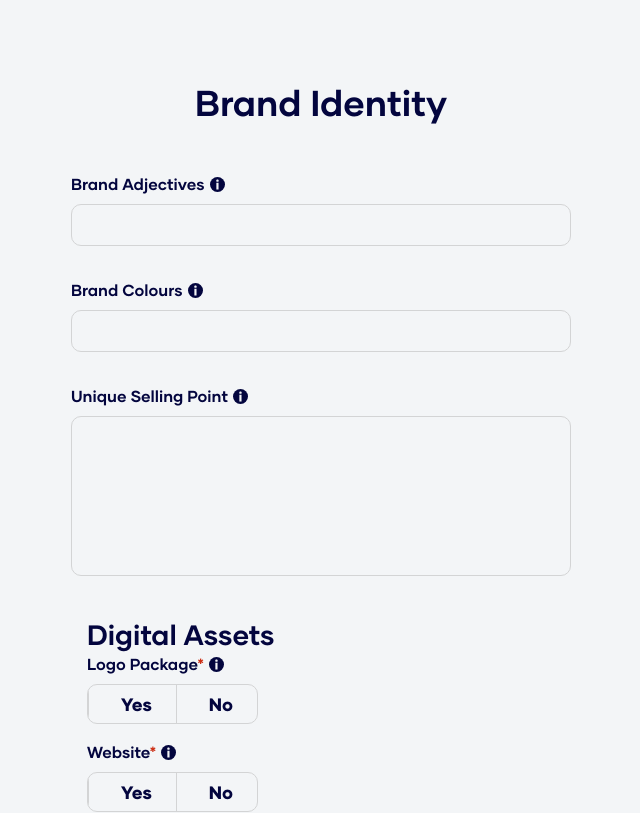
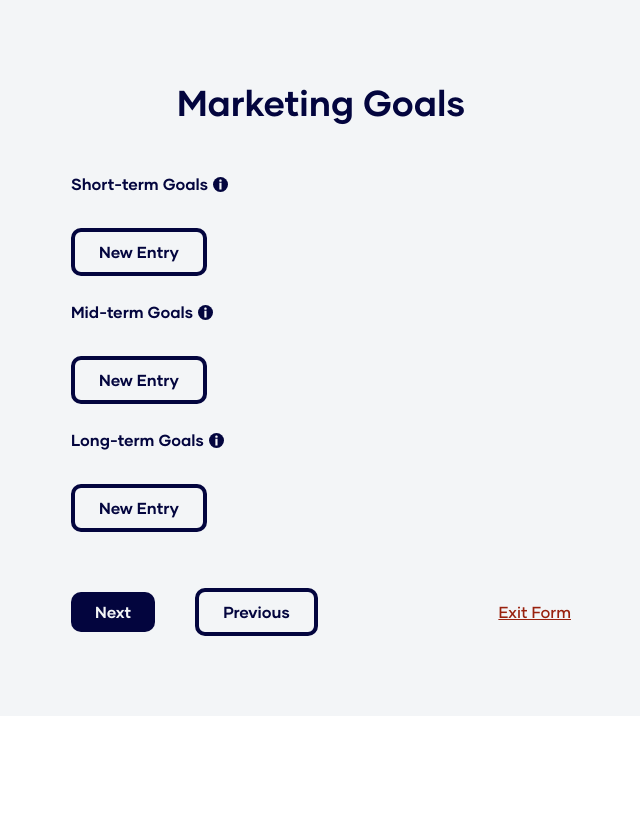
Before and after one commit to maplesyrupman/rwi-site, a Next.js app: page /test-page in a window 1280 px wide. Shown: the top 813 px of the page, without its empty margins (319-959 px from the left). Built offline with nearby package versions, Linux system fonts and the light colour scheme.

Commit message:
bug fixes in datepick, picklist, and growinglist

```diff
--- a/components/ToolTip/styles.module.css
+++ b/components/ToolTip/styles.module.css
@@ -9,7 +9,7 @@
     text-align: left;
     border-radius: 0px 10px 10px 10px;
     padding: 0.5rem 1rem;
-    position: fixed;
+    position: relative;
     z-index: 1;
     margin-left: 01rem;
     margin-top: 0.5rem;
--- a/components/form-components/DatePick/index.tsx
+++ b/components/form-components/DatePick/index.tsx
@@ -5,7 +5,6 @@ import {FormQuestionProps, Question} from '../../../types'
 function getPastYears(): string[] {
     const years: string[] = []
     let currentYear:any = new Date().getFullYear()
-    console.log(currentYear)
     for (let i = 1900; i <= currentYear; i++) {
         years.unshift(i + '')
     }
@@ -21,25 +20,30 @@ function getDays(): string[] {
 }
 
 export default function DatePick({ question, change, validate }: FormQuestionProps) {
-    const {id, label, year, month, day} = question
+    const {id, label, year, month, day, initValue: initialValue} = question
+
     const [date, setDate] = useState({ year: '', month: '', day: '' })
-    function updateDate(id: string, value: string) {
-        switch (id) {
+    function updateDate(unit: string, value: string) {
+        let newDate:{year:string, month:string, day:string}
+        switch (unit) {
             case 'day':
-                setDate({ ...date, day: value })
+                newDate = { ...date, day: value }
+                setDate(newDate)
+                change(id, newDate)
                 break
             case 'month':
-                setDate({ ...date, month: value })
+                newDate = { ...date, month: value }
+                setDate(newDate)
+                change(id, newDate)
                 break
             case 'year':
-                setDate({ ...date, year: value })
+                newDate = { ...date, year: value }
+                setDate(newDate)
+                change(id, newDate)
                 break
         }
+
     }
-
-    useEffect(() => {
-        change(id, date)
-    }, [date, change, id])
 
     const dayQuestion:Question = {
         id:'day',
@@ -49,7 +53,8 @@ export default function DatePick({ question, change, validate }: FormQuestionPro
         size:'small',
         options:getDays(),
         required:false,
-        value:''
+        value:'',
+        initValue: initialValue?.day || undefined
     }
 
     const monthQuestion:Question = {
@@ -60,18 +65,20 @@ export default function DatePick({ question, change, validate }: FormQuestionPro
         size:'small',
         options:['01', '02', '03', '04', '05', '06', '07', '08', '09', '10', '11', '12'],
         required:false,
-        value:''
+        value:'',
+        initValue: initialValue?.month || undefined
     }
 
     const yearQuestion:Question = {
-        id:'day',
+        id:'year',
         type:'picklist',
         label:'',
         placeholder:'yyyy',
         size:'small',
         options:getPastYears(),
         required:false,
-        value:''
+        value:'',
+        initValue: initialValue?.year || undefined
     }
 
     return (
--- a/components/form-components/FormPage/index.tsx
+++ b/components/form-components/FormPage/index.tsx
@@ -4,10 +4,11 @@ import Button from '../../Button'
 import Link from '../../Button/link'
 
 import { FormPageProps } from '../../../types'
-import getFormComponent from '../../../lib/getFormComponent';
+import getFormComponent from '../../../lib/getFormComponent'
+import { Question } from '../../../types';
 
 
-export default function FormPage({ questions, title }: FormPageProps) {
+export default function FormPage({ questions, title, change }: FormPageProps) {
 
     return (
         <div className={styles.pageContainer}>
@@ -18,7 +19,7 @@ export default function FormPage({ questions, title }: FormPageProps) {
             </div>
             <div className={styles.page}>
                 <div className={styles.questions}>
-                    {questions.map(getFormComponent)}
+                    {questions.map((question:Question) => getFormComponent(question, change))}
                 </div>
                 <div className={styles.buttons}>
                     <div className={styles.navigation}>
--- a/components/form-components/GrowingList/form.tsx
+++ b/components/form-components/GrowingList/form.tsx
@@ -1,10 +1,8 @@
-import React, { useEffect, useState } from 'react'
+import React, { useState } from 'react'
+import getFormComponent from '../../../lib/getFormComponent'
 
-import ShortAnswer from '../ShortAnswer'
-import LongAnswer from '../LongAnswer'
 import Button from '../../Button'
-import { EventEmitter } from 'stream'
-import styles from './growingList.module.css';
+import styles from './growingList.module.css'
 
 type Props = {
     fields: any[],
@@ -14,7 +12,7 @@ type Props = {
     submit: (entry: any, idx: number | undefined, option: any) => void
 }
 
-export default function GLForm({ fields, initState, submit, idx, id,  }: Props) {
+export default function GLForm({ fields, initState, submit, idx, id, }: Props) {
 
     const formStateTemplate: any = {}
     fields.forEach(field => {
@@ -42,6 +40,7 @@ export default function GLForm({ fields, initState, submit, idx, id,  }: Props)
         const reset = new Event('reset')
         form.dispatchEvent(reset)
         if (typeof idx == 'number') {
+            console.log('edit!!', entry)
             submit(entry, idx, 'edit')
         } else {
             submit(entry, undefined, 'add')
@@ -57,14 +56,9 @@ export default function GLForm({ fields, initState, submit, idx, id,  }: Props)
         >
             {fields.map((field, idx) => {
                 const initialValue: string = entry[Object.keys(entry)[idx]] || ''
-                field.initValue = initialValue
-                return (
-                    <div key={idx}>
-                        {(field.type === 'short' || field.type === 'email') && (
-                            <ShortAnswer question={field} change={change} />
-                        )}
-                    </div>
-                )
+                const updatedField = {...field}
+                updatedField.initValue = initialValue
+                return getFormComponent(updatedField, change)
             })}
             <div className={styles.btnCon}>
                 <Button type='submit' text='Submit' btnStyle='primary' func={() => console.log('submit')} />
--- a/components/form-components/GrowingList/index.tsx
+++ b/components/form-components/GrowingList/index.tsx
@@ -1,7 +1,7 @@
-import { useEffect, useState } from 'react'
+import { useState } from 'react'
 import GLForm from './form'
 import stylesMain from '../styles.module.css'
-import styles from './growingList.module.css';
+import styles from './growingList.module.css'
 import Button from '../../Button'
 import ListEntry from './listEntry'
 import ToolTip from '../../ToolTip'
@@ -28,26 +28,29 @@ export default function GrowingList({question, change, validate}: FormQuestionPr
         hideForm()
         switch (option) {
             case 'add':
-                mutateList((state: any) => [...state, entry]);
+                mutateList((state: any) => {
+                    const newState = [...state, entry]
+                    change(id, newState)
+                    return newState
+                });
                 break
             case 'delete':
                 const newState = [...list]
-                idx && newState.splice(idx, 1)
+                idx !== undefined && newState.splice(idx, 1)
+                change(id, newState)
                 mutateList(newState)
                 break
             case 'edit':
+                if(idx === undefined) return
+
                 mutateList((state: any) => {
                     const newState = [...state]
-                    idx && newState.splice(idx, 1, entry)
+                    newState.splice(idx, 1, entry)
+                    change(id, newState)
                     return newState
                 })
-                break;
         }
     }
-
-    useEffect(() => {
-
-    }, [list])
 
     const formStateTemplate: any = {}
     fields.forEach(field => {
@@ -82,7 +85,7 @@ export default function GrowingList({question, change, validate}: FormQuestionPr
                 </div>
             ) : (
                 <div>
-                    <Button text='Add Contact' func={() => showForm()} type='button' btnStyle='secondary' />
+                    <Button text='New Entry' func={() => showForm()} type='button' btnStyle='secondary' />
                 </div>
             )}
         </div>
--- a/components/form-components/Picklist/index.tsx
+++ b/components/form-components/Picklist/index.tsx
@@ -8,13 +8,13 @@ import { IoIosArrowDown } from 'react-icons/io'
 import { FormQuestionProps } from '../../../types'
 
 export default function Picklist({ question, change, validate }: FormQuestionProps) {
-    const {id, label, options, other, size, placeholder, multi, required, toolTip} = question
+    const {id, label, options, other, size, placeholder, multi, required, toolTip, initValue} = question
 
     if (!options) {
         throw new Error('Picklist must be provided with options')
     }
 
-    const [selected, setSelected] = useState(placeholder)
+    const [selected, setSelected] = useState(initValue || placeholder)
     const [dropdownOpen, setDropdownOpen] = useState(false)
 
 
--- a/lib/getFormComponent.tsx
+++ b/lib/getFormComponent.tsx
@@ -15,32 +15,32 @@ import {
     Number
 } from '../components/form-components'
 
-export default function getFormComponent(question: Question): React.ReactNode {
+export default function getFormComponent(question: Question, change:(id:string, value:any) => void): React.ReactNode {
     switch(question.type) {
         case 'short':
-            return <ShortAnswer question={question} key={question.id} change={() => console.log(question.label)} />
+            return <ShortAnswer question={question} key={question.id} change={change} />
         case 'long':
-            return <LongAnswer question={question} key={question.id} change={() => console.log(question.label)} />
+            return <LongAnswer question={question} key={question.id} change={change} />
         case 'date-pick':
-            return <DatePick question={question} key={question.id} change={() => console.log(question.label)} />
+            return <DatePick question={question} key={question.id} change={change} />
         case 'growing-list':
-            return <GrowingList question={question} key={question.id} change={() => console.log(question.label)} />
+            return <GrowingList question={question} key={question.id} change={change} />
         case 'conditional-question':
-            return <ConditionalQuestion question={question} key={question.id} change={() => console.log(question.label)} />
+            return <ConditionalQuestion question={question} key={question.id} change={change} />
         case 'picklist':
-            return <Picklist question={question} key={question.id} change={() => console.log(question.label)} />
+            return <Picklist question={question} key={question.id} change={change} />
         case 'radio':
-            return <Radio question={question} key={question.id} change={() => console.log(question.label)} />
+            return <Radio question={question} key={question.id} change={change} />
         case 'range-slider':
-            return <RangeSlider question={question} key={question.id} change={() => console.log(question.label)} />
+            return <RangeSlider question={question} key={question.id} change={change} />
         case 'number':
-            return <Number question={question} key={question.id} change={() => console.log(question.label)} />
+            return <Number question={question} key={question.id} change={change} />
         case 'radio-scale':
-            return <RadioScale question={question} key={question.id} change={() => {console.log(question.label)}} />
+            return <RadioScale question={question} key={question.id} change={change} />
         case 'tags':
-            return <Tags question={question} key={question.id} change={() => {console.log(question.label)}} />
+            return <Tags question={question} key={question.id} change={change} />
         case 'list':
-            return <List question={question} key={question.id} change={() => {console.log(question.label)}} />
+            return <List question={question} key={question.id} change={change} />
         default:
             console.log('invalid question format provided')
     }
--- a/pages/discovery-questionnaire/questions.ts
+++ b/pages/discovery-questionnaire/questions.ts
@@ -42,27 +42,32 @@ const questions: DiscoveryQuestionnaire = {
                             label: 'First name',
                             type: 'short',
                             id: '0-3-0',
-                            value: ''
+                            value: '',
+                            initValue: undefined
                         }, {
                             label: 'Last name',
                             type: 'short',
                             id: '0-3-1',
-                            value: ''
+                            value: '',
+                            initValue: undefined
                         }, {
                             label: 'Email',
                             type: 'email',
                             id: '0-3-2',
-                            value: ''
+                            value: '',
+                            initValue: undefined
                         }, {
                             label: 'Phone',
                             type: 'short',
                             id: '0-3-3',
-                            value: ''
+                            value: '',
+                            initValue: undefined
                         }, {
                             label: 'Position',
                             type: 'short',
                             id: '0-3-4',
-                            value: ''
+                            value: '',
+                            initValue: undefined
                         }
                     ],
                     required: true,
@@ -346,17 +351,24 @@ const questions: DiscoveryQuestionnaire = {
                             id: '3-0-0',
                             label: 'Acievement',
                             type: 'short',
-                            value: ''
+                            value: '',
+                            initValue: undefined
                         }, {
                             id: '3-0-1',
                             label: 'Measurement',
                             type: 'short',
-                            value: ''
+                            value: '',
+                            initValue: undefined
                         }, {
                             id: '3-0-2',
                             label: 'Timeline',
-                            type: 'date',
-                            value: undefined
+                            type: 'date-pick',
+                            value: undefined,
+                            day: true,
+                            month: true,
+                            year: true,
+                            required:false,
+                            initValue: undefined
                         }
                     ],
                     value: [],
@@ -372,17 +384,24 @@ const questions: DiscoveryQuestionnaire = {
                             id: '3-1-0',
                             label: 'Acievement',
                             type: 'short',
-                            value: ''
+                            value: '',
+                            initValue: undefined
                         }, {
                             id: '3-1-1',
                             label: 'Measurement',
                             type: 'short',
-                            value: ''
+                            value: '',
+                            initValue: undefined
                         }, {
                             id: '3-1-2',
                             label: 'Timeline',
-                            type: 'date',
-                            value: undefined
+                            type: 'date-pick',
+                            value: undefined,
+                            day: true,
+                            month: true,
+                            year: true,
+                            required: false,
+                            initValue: undefined
                         }
                     ],
                     value: [],
@@ -398,17 +417,24 @@ const questions: DiscoveryQuestionnaire = {
                             id: '3-2-0',
                             label: 'Acievement',
                             type: 'short',
-                            value: ''
+                            value: '',
+                            initValue: undefined
                         }, {
                             id: '3-2-1',
                             label: 'Measurement',
                             type: 'short',
-                            value: ''
+                            value: '',
+                            initValue: undefined
                         }, {
                             id: '3-2-2',
                             label: 'Timeline',
-                            type: 'date',
-                            value: undefined
+                            type: 'date-pick',
+                            value: undefined,
+                            day: true,
+                            month: true,
+                            year: true,
+                            required: false,
+                            initValue: undefined
                         }
                     ],
                     value: [],
--- a/pages/test-page.tsx
+++ b/pages/test-page.tsx
@@ -6,7 +6,7 @@ export default function Test() {
 
     return (
         <div>
-            <FormPage questions={questions.sections[2].questions} title={questions.sections[2].title} changePage={() => null}/>
+            <FormPage questions={questions.sections[3].questions} title={questions.sections[3].title} changePage={() => null} change={(id:string, value:any) => console.log('change',id, value)}/>
         </div>
     )
 }
--- a/types.ts
+++ b/types.ts
@@ -52,5 +52,6 @@ export type FormQuestionProps = {
 export type FormPageProps = {
     title: string,
     questions: Question[],
-    changePage:(direction: 'next'|'previous') => void
+    changePage:(direction: 'next'|'previous') => void,
+    change:(id:string, value:any) => void
 }
```
Also changed, not shown: components/form-components/GrowingList/listEntry.tsx (+10 -1 lines).
